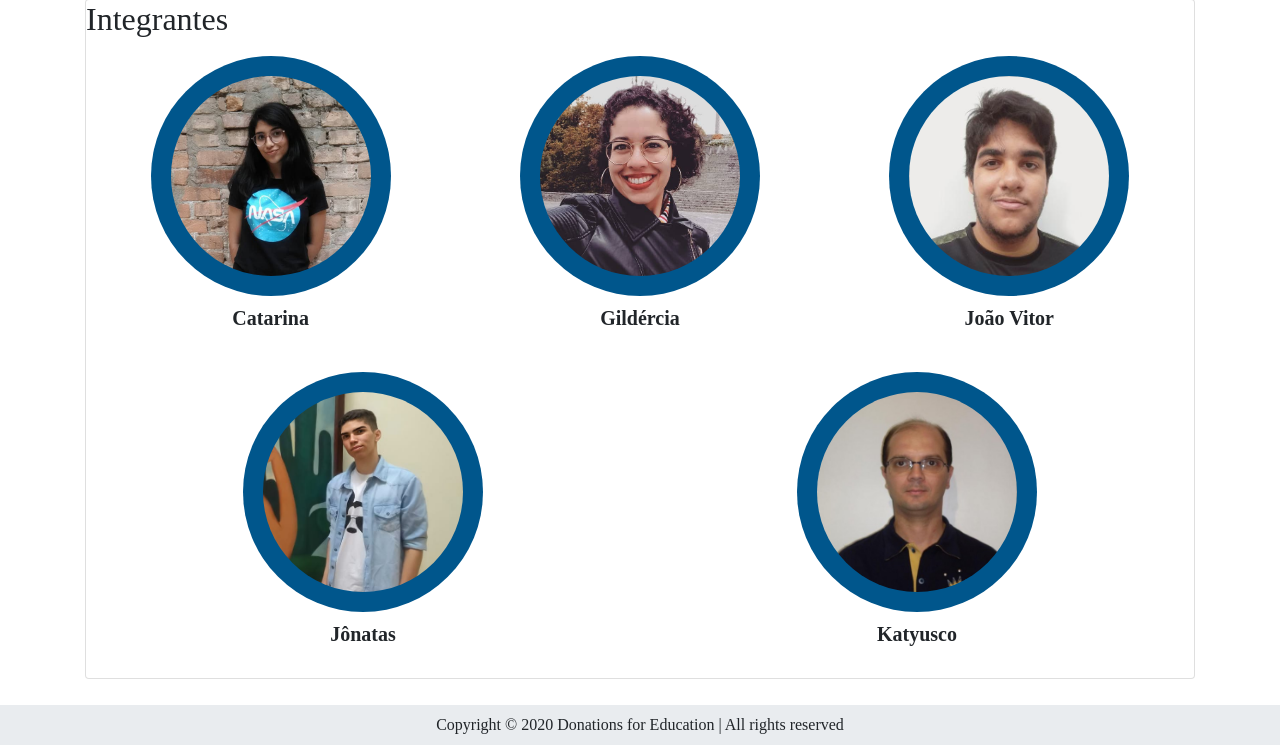
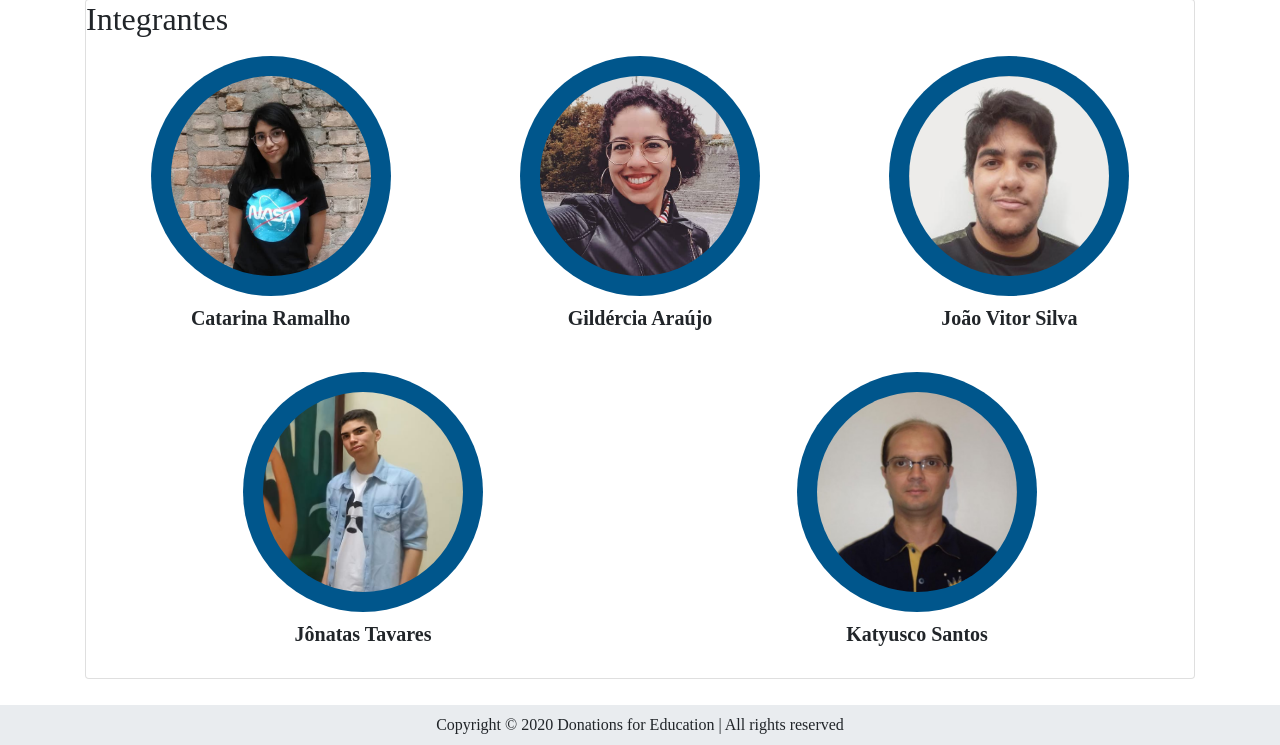
Before and after one commit to latin-ifpb/donations-for-education, a PHP site: page /about.php in a window 1280 px wide. Shown: the part 2901-3646 px from the top of the page. Run offline with PHP 8.4, Linux system fonts and the light colour scheme.

Commit message:
Update Images

```diff
--- a/about.php
+++ b/about.php
@@ -108,31 +108,31 @@ if (isset($_POST['sair'])) {
                         <div class="circle">
                             <a href="https://github.com/catarinaramalho" target="_blank"><img src="media/team/Catarina.png" class="circleImage" /></a>
                         </div>
-                        <h5>Catarina</h5>
+                        <h5>Catarina Ramalho</h5>
                     </div>
                     <div class="person col mb-4">
                         <div class="circle">
                             <a href="https://github.com/gildercia" target="_blank"><img src="media/team/Gildércia.png" class="circleImage" /></a>
                         </div>
-                        <h5>Gildércia</h5>
+                        <h5>Gildércia Araújo</h5>
                     </div>
                     <div class="person col mb-4">
                         <div class="circle">
                             <a href="https://github.com/joaovitorsl" target="_blank"><img src="media/team/João.png" class="circleImage" /></a>
                         </div>
-                        <h5>João Vitor</h5>
+                        <h5>João Vitor Silva</h5>
                     </div>
                     <div class="person col mb-4">
                         <div class="circle">
                             <a href="https://github.com/TavaresJonatas" target="_blank"><img src="media/team/Jônatas.png" class="circleImage" /></a>
                         </div>
-                        <h5>Jônatas</h5>
+                        <h5>Jônatas Tavares</h5>
                     </div>
                     <div class="person col mb-4">
                         <div class="circle">
                             <a href="https://github.com/katyusco" target="_blank"><img src="media/team/Katyusco.png" class="circleImage" /></a>
                         </div>
-                        <h5>Katyusco</h5>
+                        <h5>Katyusco Santos</h5>
                     </div>
                 </div>
             </div>
```
Also changed, not shown: media/Blockchain2.png (deleted), media/Donations Parceria.png, media/blockchain.png, media/blockchain1.png (added), media/ods10.png (deleted), media/ods10.svg (added), media/ods4.png (deleted), media/ods4.svg (added).
